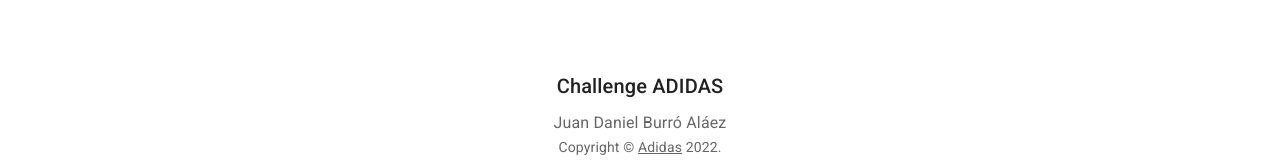
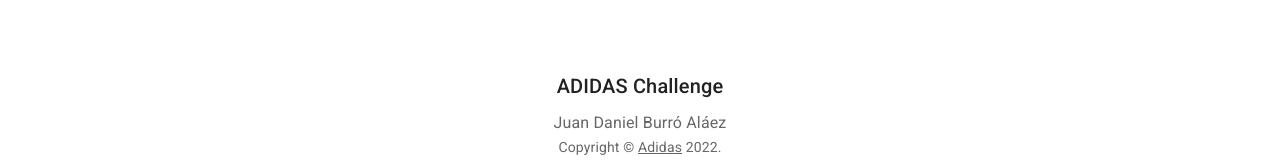
Before and after one commit to juanda99/football-team, a React (Create React App) app: page / in a window 1280 px wide. Shown: the part 426-586 px from the top of the page. Built offline with nearby package versions, Linux system fonts and the light colour scheme.

Commit message:
test vercel workflow

```diff
--- a/src/components/Footer/Footer.tsx
+++ b/src/components/Footer/Footer.tsx
@@ -20,7 +20,7 @@
   return (
     <Box sx={{ bgcolor: 'background.paper', p: 6 }} component="footer">
       <Typography variant="h6" align="center" gutterBottom>
-        Challenge ADIDAS
+        ADIDAS Challenge
       </Typography>
       <Typography
         variant="subtitle1"
```
